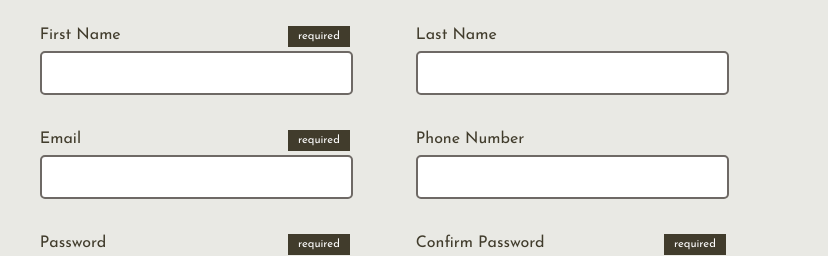
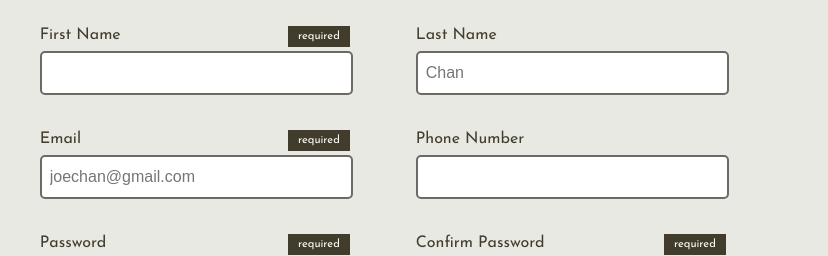
Before and after one commit to purple1violet/signup, a plain HTML site: page index.html in a window 1280 px wide. Shown: the part 241-497 px from the top of the page, 452-1280 px from the left. Drawn offline with Linux system fonts and the light colour scheme.

Commit message:
add placeholder

```diff
--- a/index.html
+++ b/index.html
@@ -31,7 +31,7 @@
                     type="text"
                     name="first-name"
                     id="first-name"
-                    placeholder=""
+                    placeholder=" "
                     pattern="[A-Za-z]+"
                     required/>
                     <span></span>
@@ -43,7 +43,7 @@
                     type="text"
                     ame="last-name"
                     id="last-name"
-                    placeholder=""
+                    placeholder="Chan"
                     pattern="[A-Za-z]+"/>
                     <span></span>
                     <p class="errormsg"></p>
@@ -54,7 +54,7 @@
                     type="email"
                     name="email"
                     id="email"
-                    placeholder=""
+                    placeholder="joechan@gmail.com"
                     required/>
                     <span></span>
                     <p class="errormsg"></p>
```
